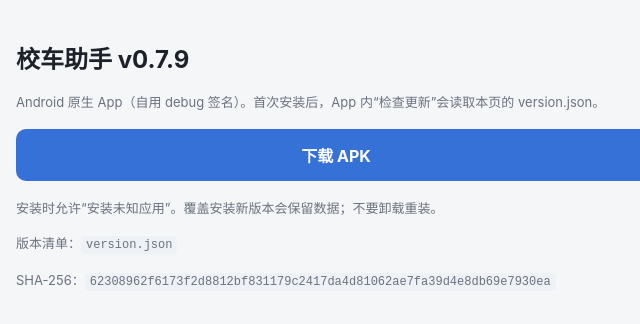
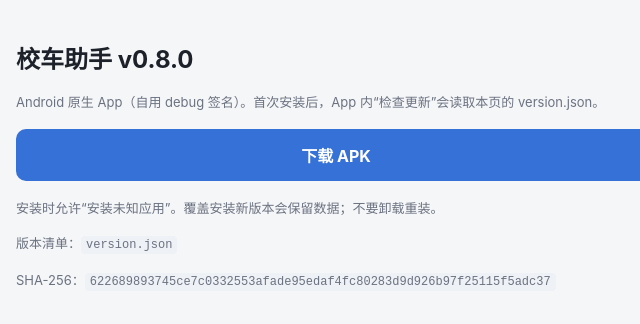
Before and after one commit to MrKuangker/nwpu-bus-auto, a plain HTML site: page index.html in a window 1280 px wide. Shown: the full height of the page, 304-944 px from the left. Drawn offline with Linux system fonts and the light colour scheme.

Commit message:
bus-auto v0.8.0: index.html

```diff
--- a/index.html
+++ b/index.html
@@ -5,11 +5,11 @@
 <style>body{font-family:-apple-system,BlinkMacSystemFont,"Segoe UI","PingFang SC","Microsoft YaHei",sans-serif;background:#f5f6f8;color:#1d2129;max-width:640px;margin:0 auto;padding:24px}h1{font-size:24px}a.btn{display:block;text-align:center;background:#3671d7;color:#fff;text-decoration:none;padding:14px;border-radius:10px;font-weight:700;margin:16px 0}code{background:#eef1f5;padding:2px 5px;border-radius:4px;font-size:12px;word-break:break-all}.note{color:#6b7280;font-size:13px;line-height:1.7}</style>
 </head>
 <body>
-<h1>校车助手 v0.7.9</h1>
+<h1>校车助手 v0.8.0</h1>
 <p class="note">Android 原生 App（自用 debug 签名）。首次安装后，App 内“检查更新”会读取本页的 version.json。</p>
-<a class="btn" href="bus-auto-v0.7.9.apk">下载 APK</a>
+<a class="btn" href="bus-auto-v0.8.0.apk">下载 APK</a>
 <p class="note">安装时允许“安装未知应用”。覆盖安装新版本会保留数据；不要卸载重装。</p>
 <p class="note">版本清单：<code>version.json</code></p>
-<p class="note">SHA-256：<code>62308962f6173f2d8812bf831179c2417da4d81062ae7fa39d4e8db69e7930ea</code></p>
+<p class="note">SHA-256：<code>622689893745ce7c0332553afade95edaf4fc80283d9d926b97f25115f5adc37</code></p>
 </body>
 </html>
```
